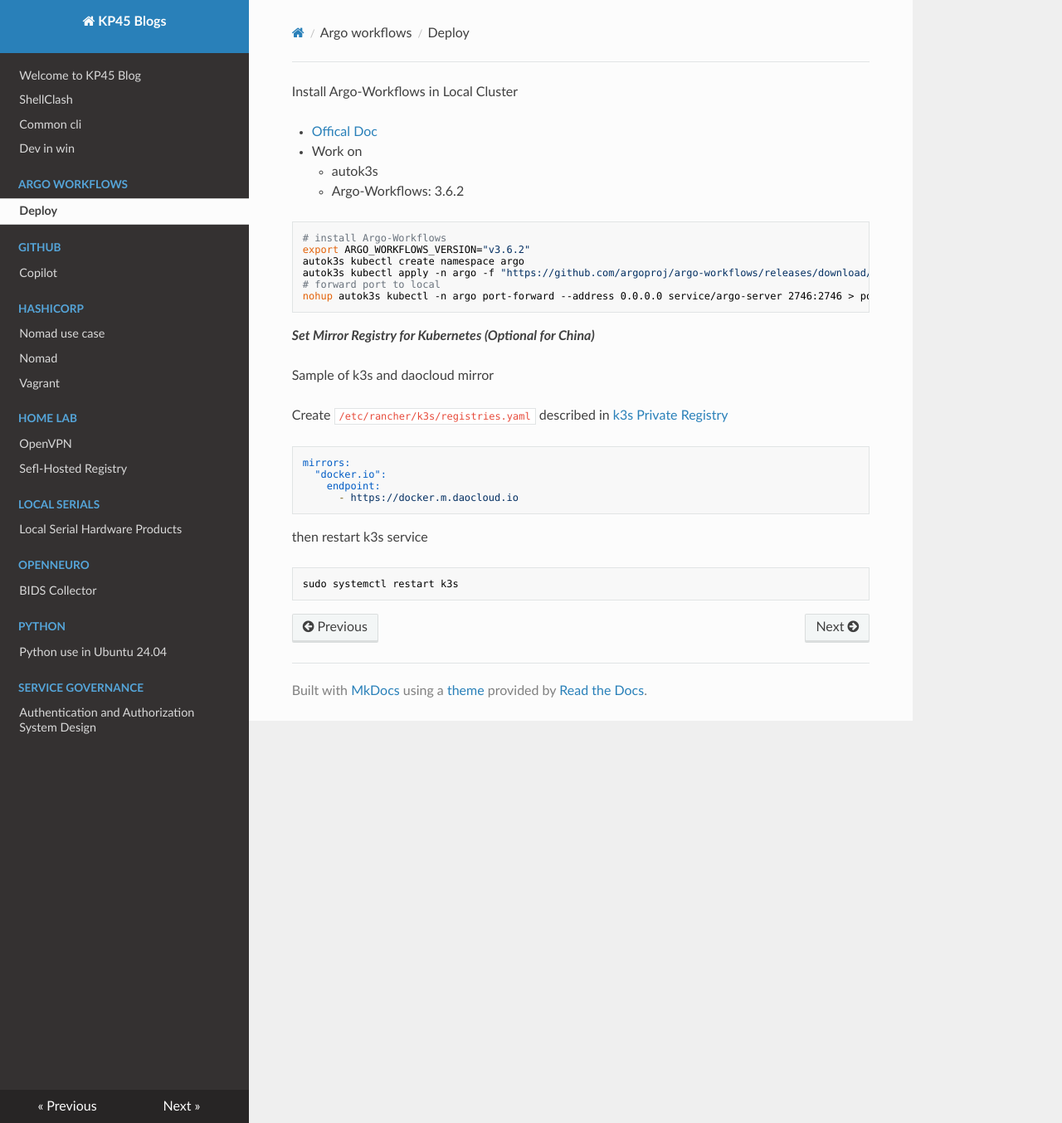
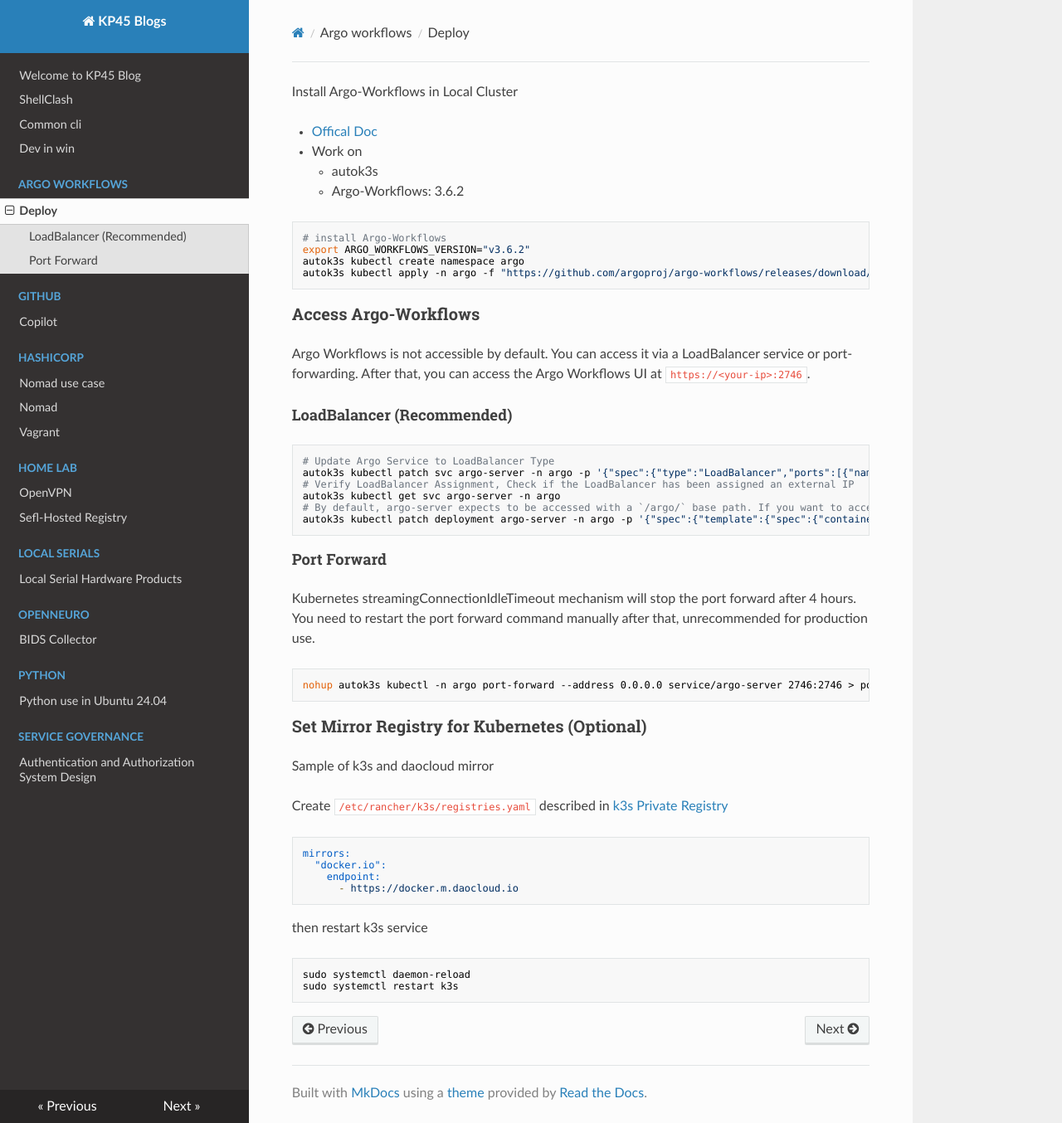
Before and after one commit to kevinpan45/kevinpan45.github.io, an MkDocs documentation site: the page built from docs/argo-workflows/deploy.md, in a window 1280 px wide and 1354 px high. Shown: the whole window at 83% size. Built offline with MkDocs 1.6.1, drawn with Linux system fonts in a browser that asks for light colours; nearby versions of some CDN libraries.

Commit message:
Argo workflow doc add Access section

````diff
--- a/docs/argo-workflows/deploy.md
+++ b/docs/argo-workflows/deploy.md
@@ -10,11 +10,32 @@
 export ARGO_WORKFLOWS_VERSION="v3.6.2"
 autok3s kubectl create namespace argo
 autok3s kubectl apply -n argo -f "https://github.com/argoproj/argo-workflows/releases/download/${ARGO_WORKFLOWS_VERSION}/quick-start-minimal.yaml"
-# forward port to local
+```
+
+### Access Argo-Workflows
+
+Argo Workflows is not accessible by default. You can access it via a LoadBalancer service or port-forwarding. After that, you can access the Argo Workflows UI at `https://<your-ip>:2746`.
+
+#### LoadBalancer (Recommended)
+
+```bash
+# Update Argo Service to LoadBalancer Type
+autok3s kubectl patch svc argo-server -n argo -p '{"spec":{"type":"LoadBalancer","ports":[{"name":"web","port":2746,"targetPort":2746}]}}'
+# Verify LoadBalancer Assignment, Check if the LoadBalancer has been assigned an external IP
+autok3s kubectl get svc argo-server -n argo
+# By default, argo-server expects to be accessed with a `/argo/` base path. If you want to access it directly at the root path, update the deployment
+autok3s kubectl patch deployment argo-server -n argo -p '{"spec":{"template":{"spec":{"containers":[{"name":"argo-server","env":[{"name":"ARGO_BASE_HREF","value":"/"}]}]}}}}'
+```
+
+#### Port Forward
+
+Kubernetes streamingConnectionIdleTimeout mechanism will stop the port forward after 4 hours. You need to restart the port forward command manually after that, unrecommended for production use.
+
+```bash
 nohup autok3s kubectl -n argo port-forward --address 0.0.0.0 service/argo-server 2746:2746 > port-forward.log 2>&1 &
 ```
 
-***Set Mirror Registry for Kubernetes (Optional for China)***
+### Set Mirror Registry for Kubernetes (Optional)
 
 Sample of k3s and daocloud mirror
 
@@ -30,5 +51,6 @@
 then restart k3s service
 
 ```bash
+sudo systemctl daemon-reload
 sudo systemctl restart k3s
 ```
````
